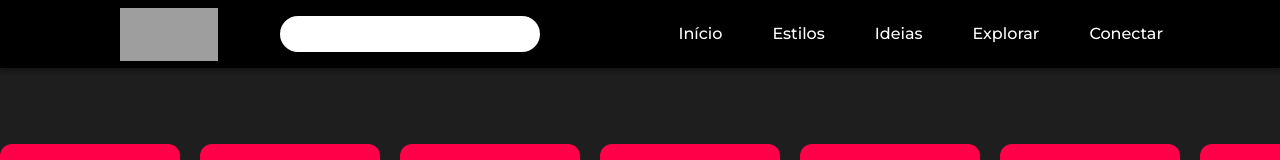
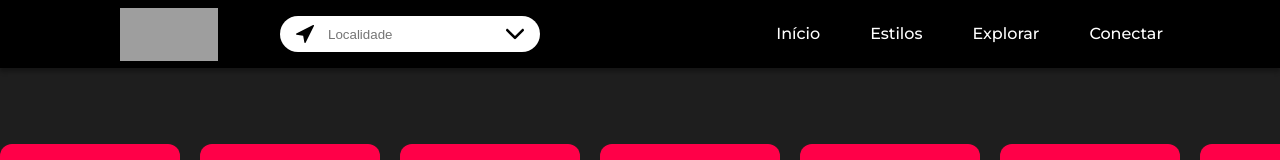
Before and after one commit to Marlinsk/Tak-tattoo-Ghoul, a Next.js app in the folder tak-next/: page / in a window 1280 px wide. Shown: the top 160 px of the page. Built offline with nearby package versions, Linux system fonts and the light colour scheme; grey boxes are pictures that could not be loaded; a web font is replaced by a local one.

Commit message:
Update to branch 'redesign'

```diff
--- a/tak-next/pages/index.js
+++ b/tak-next/pages/index.js
@@ -25,13 +25,16 @@ export default function Home() {
             <Head>
                 <link rel="icon" href="/images/logo/Icone branco sem fundo.png" />
                 <title>Tak Ghoul</title>
+
                 <link rel="preconnect" href="https://fonts.gstatic.com" />
                 <link href="https://fonts.googleapis.com/css2?family=Neue&family=Montserrat:wght@500&display=swap" rel="stylesheet" />
                 <link href="https://fonts.googleapis.com/css2?family=Indie+Flower&display=swap" rel="stylesheet" />
                 <link href="https://fonts.googleapis.com/css2?family=Lato&display=swap" rel="stylesheet" />
                 <link href="https://fonts.googleapis.com/css2?family=Space+Mono&display=swap" rel="stylesheet" />
-                <link rel="stylesheet" href="/styles/index.css" type="text/css" media="all" />
-                <link rel="stylesheet" href="/styles/media.css" type="text/css" media="all" />
+
+                <link rel="stylesheet" href="/styles/navbar.css" type="text/css" media="all" />
+                <link rel="stylesheet" href="/styles/grid.css" type="text/css" media="all" />
+                <link rel="stylesheet" href="/styles/modal.css" type="text/css" media="all" />
             </Head>
 
             <body>
@@ -41,15 +44,19 @@ export default function Home() {
                             <div className="logo">
                                 <img src="/images/logo/Logo 2 dragão branca sem fundo.png" alt="logo" width="98" height="53" />
                             </div>
-                            <div>
-                                <input className="searchBar" type="text" />
+                            <div className="search-box">
+                                <input className="search-bar" type="text" placeholder="Localidade" />
+                                <a className="btn-location" href="">
+                                    <img src="/icon/cursor.svg" alt="location-icon" />
+                                </a>
+                                <a className="btn-down-list" href="">
+                                    <img src="/icon/arrow-down-sign-to-navigate.svg" alt="dopdown-arrow-btn" />
+                                </a>
                             </div>
                         </div>
-
                         <ul>
                             <li><a>Início</a></li>
                             <li><a>Estilos</a></li>
-                            <li><a>Ideias</a></li>
                             <li><a>Explorar</a></li>
                             <li><a>Conectar</a></li>
                         </ul>
--- a/tak-next/public/styles/media.css
+++ b/tak-next/public/styles/grid.css
@@ -3,32 +3,6 @@
   margin: 0;
   padding: 0;
   box-sizing: border-box;
-}
-
-/* layout-grid area */
-
-.layout-grid {
-  max-width: 1280px;
-  margin: 0 auto;
-  column-count: 6;
-}
-
-.img-content {
-  border-radius: 12px;
-  margin-bottom: 16px;
-  overflow: hidden;
-}
-
-img{
-  display: block;
-  max-width: 100%;
-}
-
-@media (max-width: 800px){
-  .layout-grid{
-    max-width: 600px;
-    column-count: 3;
-  }
 }
 
 /* horizontal carrossel scroll */
@@ -60,3 +34,29 @@ img{
     width: 180px;
     border-radius: 12px;
 }
+
+/* layout-grid area */
+
+.layout-grid {
+  max-width: 1280px;
+  margin: 0 auto;
+  column-count: 6;
+}
+
+.img-content {
+  border-radius: 12px;
+  margin-bottom: 16px;
+  overflow: hidden;
+}
+
+img{
+  display: block;
+  max-width: 100%;
+}
+
+@media (max-width: 800px){
+  .layout-grid{
+    max-width: 600px;
+    column-count: 3;
+  }
+}
--- a/tak-next/public/styles/index.css
+++ b/tak-next/public/styles/modal.css
@@ -1,73 +1,8 @@
-@charset "utf-8";
-
 * {
   margin: 0;
   padding: 0;
   box-sizing: border-box;
 }
-
-body{
-  background: #1e1e1e;
-}
-
-header{
-  width: 100%;
-  height: 68px;
-  background-color: #000;
-  box-shadow: 0 4px 4px 0 rgb(0,0,0, .3);
-}
-
-.navbar{
-  justify-content: space-between;
-  align-items: center;
-  display: flex;
-  width: 100%;
-  height: 100%;
-}
-
-.logo{
-  margin-left: 120px;
-}
-
-.navBarLeft{
-  display: flex;
-}
-
-.searchBar{
-  width: 260px;
-  height: 36px;
-  border: none;
-  border-radius: 20px;
-  position: absolute;
-  padding: 0 20px;
-  top: 16px;
-  left: 280px;
-  box-shadow: 0 4px 4px 0 rgb(0,0,0, .2);
-}
-
-input:focus{
-  outline: none;
-}
-
-
-nav ul{
-  float: right;
-  margin-right: 92px;
-}
-
-nav ul li{
-  display: inline-block;
-  line-height: 30px;
-  margin: 0 25px;
-  cursor: pointer;
-}
-
-nav ul li a{
-  color: #ffff;
-  font-family: "Montserrat";
-  font-size: 16px;
-}
-
 
 /* modal login screen area */
 
@@ -214,28 +149,3 @@ nav ul li a{
 .link-criar-conta a{
   color: #ff0048;
 }
-
-.subtitle{
-  position: absolute;
-  width: auto;
-  padding-top: -6px;
-}
-
-.subtitle h3{
-  margin-left: 119px;
-  color: #ffff;
-  font-size: 25px;
-  font-family: "Montserrat";
-}
-
-.subtitle2{
-  position: absolute;
-  width: auto;
-}
-
-.subtitle2 h3{
-  margin-left: 119px;
-  color: #ffff;
-  font-size: 25px;
-  font-family: "Montserrat";
-}
--- /dev/null
+++ b/tak-next/public/styles/navbar.css
@@ -0,0 +1,91 @@
+@charset "utf-8";
+
+* {
+  margin: 0;
+  padding: 0;
+  box-sizing: border-box;
+}
+
+body{
+  background: #1e1e1e;
+}
+
+header{
+  width: 100%;
+  height: 68px;
+  background-color: #000;
+  box-shadow: 0 4px 4px 0 rgb(0,0,0, .3);
+}
+
+.navbar{
+  justify-content: space-between;
+  align-items: center;
+  display: flex;
+  width: 100%;
+  height: 100%;
+}
+
+.logo{
+  margin-left: 120px;
+}
+
+.navBarLeft{
+  display: flex;
+}
+
+/* Search bar area */
+
+.search-box{
+  position: absolute;
+  top: 16px;
+  left: 280px;
+}
+
+.search-bar{
+  width: 260px;
+  height: 36px;
+  border: none;
+  border-radius: 20px;
+  padding: 0 48px;
+  box-shadow: 0 4px 4px 0 rgb(0,0,0, .2);
+}
+
+.btn-location img{
+  width: 18px;
+  height: 18px;
+  position: absolute;
+  left: 16px;
+  top: 9px;
+}
+
+.btn-down-list img{
+  width: 18px;
+  height: 18px;
+  position: absolute;
+  right: 16px;
+  top: 9px;
+}
+
+input:focus{
+  outline: none;
+}
+
+/* Menu area */
+
+nav ul{
+  float: right;
+  margin-right: 92px;
+}
+
+nav ul li{
+  display: inline-block;
+  line-height: 30px;
+  margin: 0 25px;
+  cursor: pointer;
+}
+
+nav ul li a{
+  color: #ffff;
+  font-family: "Montserrat";
+  font-size: 16px;
+}
```
